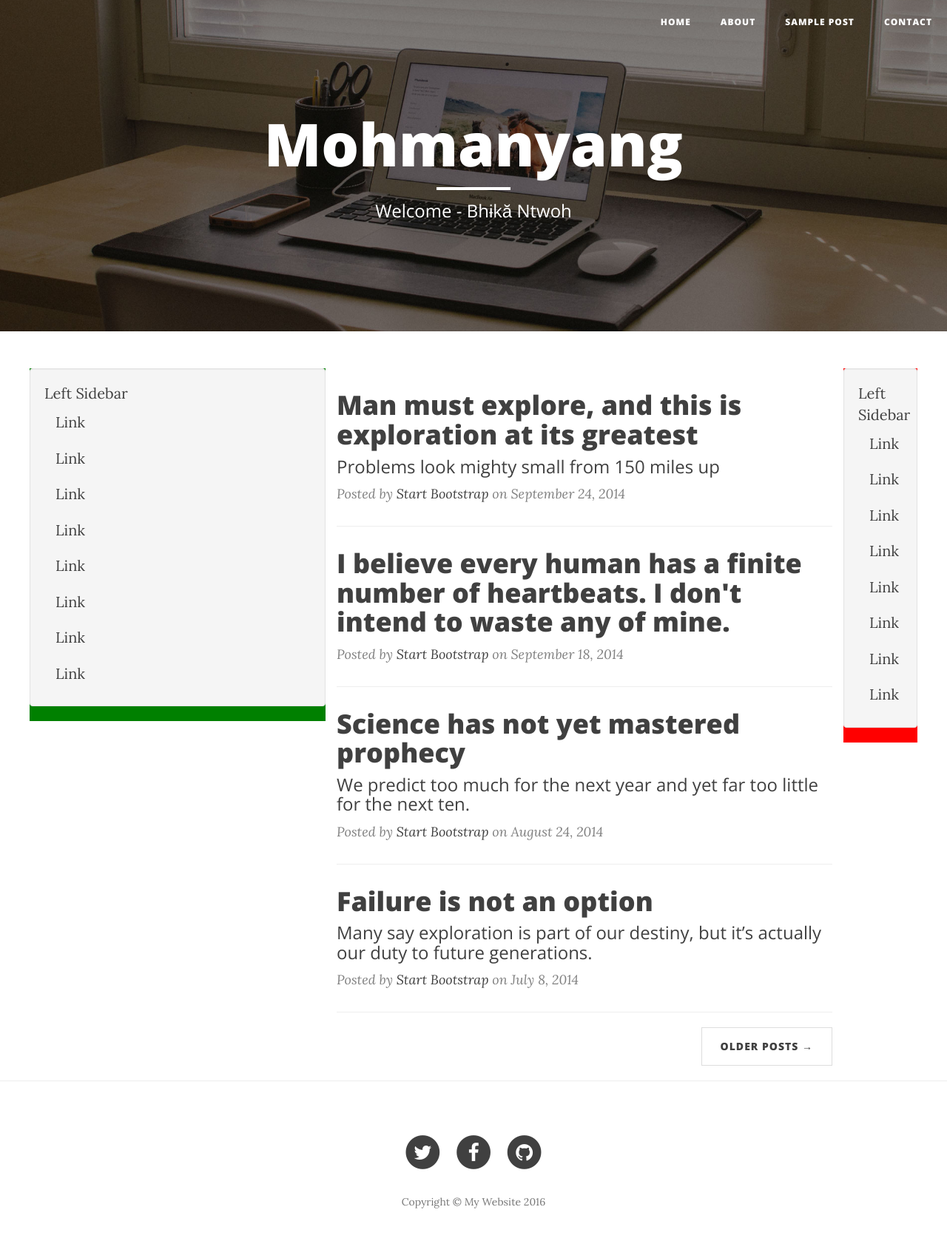
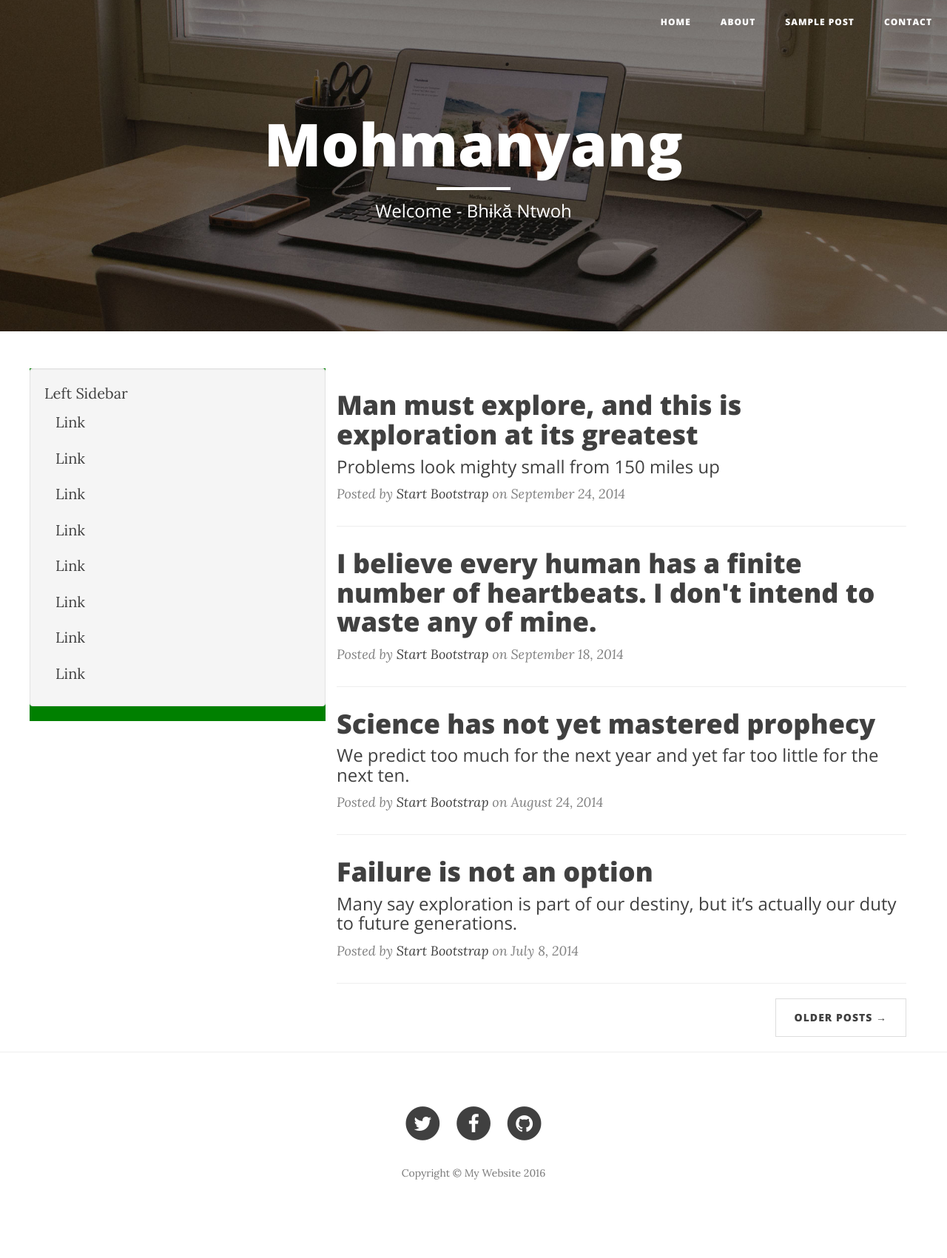
Before and after one commit to LaVillaine/LaVillaine.github.io, a Jekyll site: the page built from index.html, in a window 1280 px wide. Shown: the whole page at 74% size. Built offline with Jekyll 4.4.1, drawn with Linux system fonts in a browser that asks for light colours; nearby versions of some CDN libraries; after the commit the page ends 1662 px from its top, so only the background shows below that.

Commit message:
Removed right sidebar

```diff
--- a/_layouts/default.html
+++ b/_layouts/default.html
@@ -73,7 +73,7 @@
 	<!-- Main Content -->
     <div class="container"  style="padding: 0px">
         <div class="row row-offcanvas row-offcanvas-left">
-			<div class="row-offcanvas row-offcanvas-right">
+			<!--div class="row-offcanvas row-offcanvas-right"-->
 				<div class="col-lg-4 sidebar-offcanvas" style="padding: 0px; background-color:green" id="sidebarLeft" role="navigation">
 					<div class="well sidebar-nav">
 						<ul class="nav">
@@ -89,7 +89,7 @@
 						</ul>
 					</div>
 				</div>
-				<div class="col-lg-7">
+				<div class="col-lg-8">
 					<div class="post-preview">
 						<p class="visible-xs visible-sm">
 							<button type="button" class="btn btn-default btn-sm" data-toggle="offcanvas">
@@ -99,7 +99,7 @@
 					</div>
 					{{content}}
 				</div>
-				<div class="col-lg-1 sidebar-offcanvas" style="padding: 0px; background-color:red" id="sidebarRight" role="navigation">
+				<!--div class="col-lg-1 sidebar-offcanvas" style="padding: 0px; background-color:red" id="sidebarRight" role="navigation">
 					<div class="well sidebar-nav">
 						<ul class="nav">
 						  <li>Left Sidebar</li>
@@ -114,7 +114,7 @@
 						</ul>
 					</div>
 				</div>
-			</div>
+			</div-->
         </div>
     </div>
 
--- a/css/clean-blog.css
+++ b/css/clean-blog.css
@@ -414,14 +414,14 @@ body {
 		left: 40%;
 	}
 
-	.row-offcanvas-right
+	/*.row-offcanvas-right
 	#sidebarRight{
 		right: -40%;
 	}
 
 	.row-offcanvas-right.active{
 		right: 40%;
-	}
+	}*/
 
 	.sidebar-offcanvas{
 		position: absolute;
--- a/js/toggle-columns.js
+++ b/js/toggle-columns.js
@@ -2,6 +2,6 @@ $('[data-toggle=offcanvas]').click(function() {
   $('.row-offcanvas-left').toggleClass('active');
 });
 
-$('[data-toggle=offcanvasright]').click(function() {
+/*$('[data-toggle=offcanvasright]').click(function() {
   $('.row-offcanvas-right').toggleClass('active');
-});
+});*/
```
Also changed, not shown: css/clean-blog.min.css.
